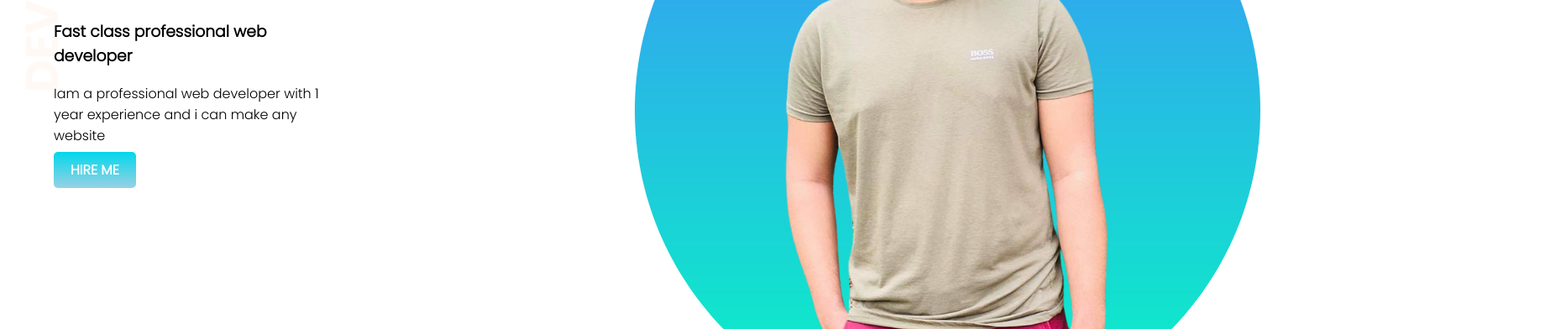
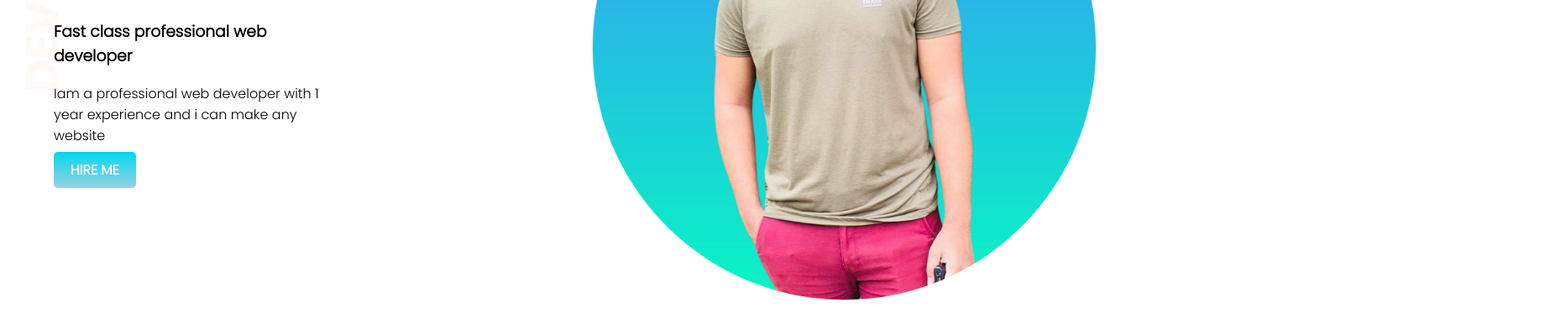
Before and after one commit to fahimprogrammer/web-portfolio, a plain HTML site: page index.html in a window 1280 px wide. Shown: the part 252-644 px from the top of the page at 84% size, 1865 px wide, since content can reach past the window. Drawn offline with Linux system fonts and the light colour scheme.

Commit message:
first commit

```diff
--- a/index.html
+++ b/index.html
@@ -20,15 +20,12 @@
             <a class="link-button" target="_blank" href="https://www.facebook.com/FAHIMAHMEDTAMIMOFFICIAL">HIRE ME</a>
        </div>
        <div class="half-width">
-        <img src="images/profile1.png.png" alt="">
+        <img class="img-1" src="images/profile1.png.png" alt="">
        </div>
     </section>
     <section class="dream-area">
            <div class="half-width">
               <img src="" alt="">
-           </div>
-           <div class="half-width">
-
            </div>
     </section>
 
--- a/style.css
+++ b/style.css
@@ -33,3 +33,9 @@ section{
     color: white;
     font-weight: 700;
 }
+.img-1{
+    height: auto;
+    width: 1099px;
+    float: left;
+
+}
```
